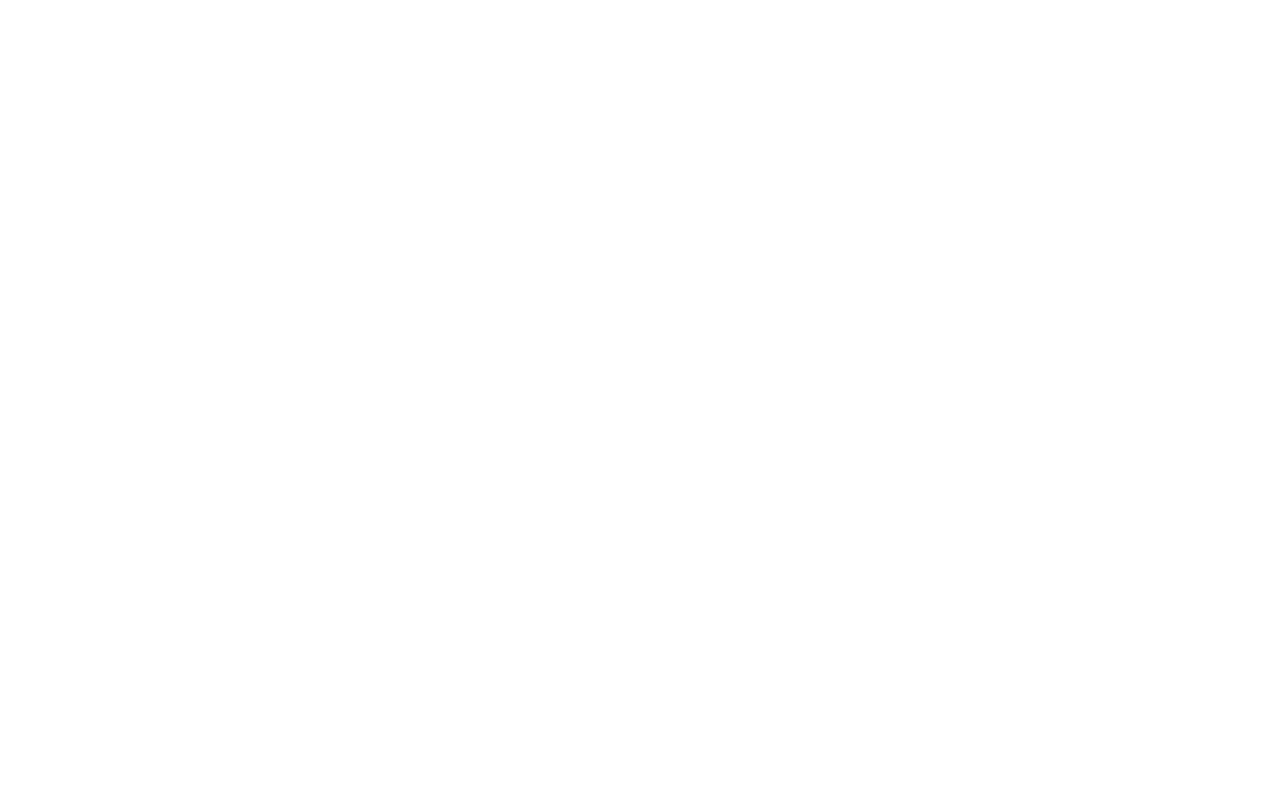
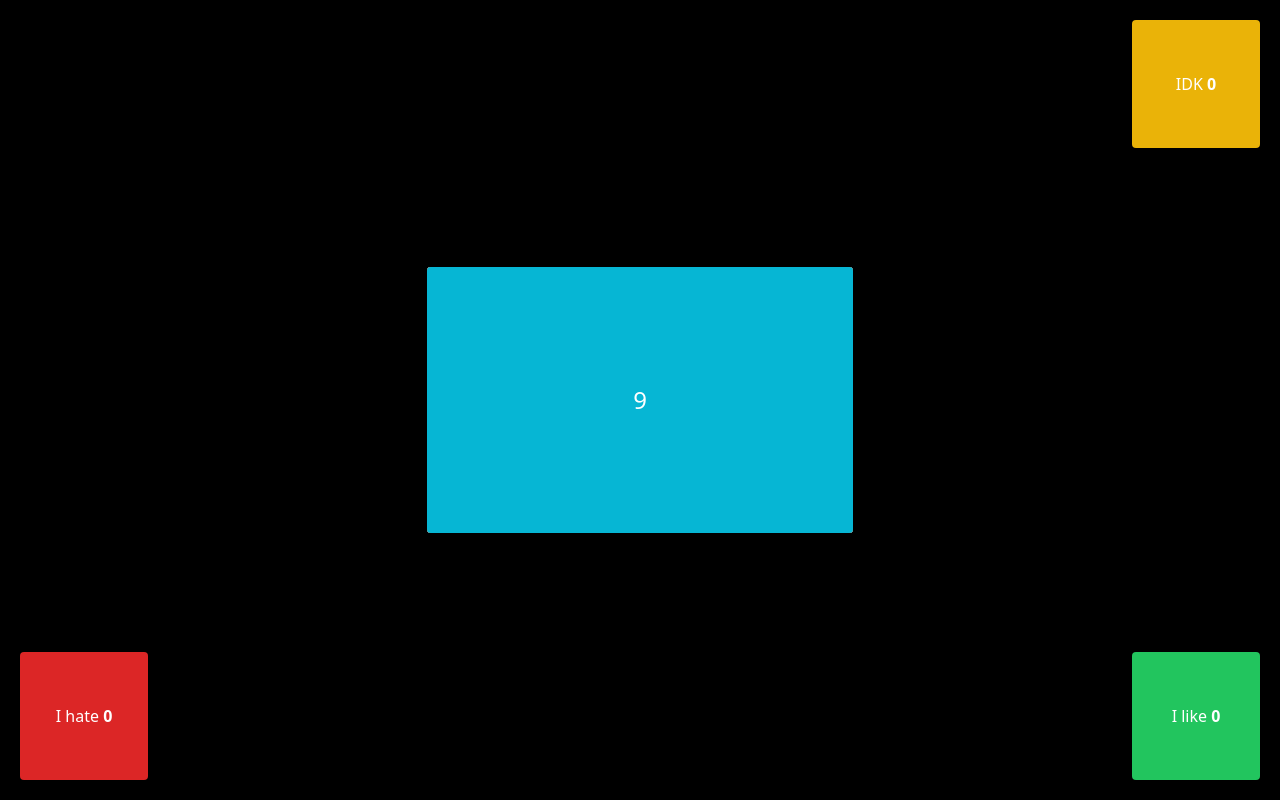
Before and after one commit to KozyaSkyworker/mediasoft-react-guide, a React app: page / in a window 1280 px wide. Built offline with nearby package versions, Linux system fonts and the light colour scheme.

Commit message:
create draggable cards

```diff
--- a/src/App.tsx
+++ b/src/App.tsx
@@ -1,8 +1,147 @@
 import axios from 'axios';
-import React, { useEffect, useState } from 'react';
+import React, { DragEventHandler, useEffect, useState } from 'react';
+
+type Card = {
+  id: number;
+  bg: string;
+};
 
 const App = () => {
-  return <div></div>;
+  // карточки для перетаскивания
+  const [cards, setCards] = useState<Card[]>([
+    {
+      id: 1,
+      bg: 'bg-rose-500',
+    },
+    {
+      id: 2,
+      bg: 'bg-pink-500',
+    },
+    {
+      id: 3,
+      bg: 'bg-fuchsia-500',
+    },
+    {
+      id: 4,
+      bg: 'bg-purple-500',
+    },
+    {
+      id: 5,
+      bg: 'bg-indigo-500',
+    },
+    {
+      id: 6,
+      bg: 'bg-sky-500',
+    },
+    {
+      id: 7,
+      bg: 'bg-green-500',
+    },
+    {
+      id: 8,
+      bg: 'bg-orange-500',
+    },
+    {
+      id: 9,
+      bg: 'bg-cyan-500',
+    },
+  ]);
+
+  // счёт карточек по категориям
+  const [myCounts, setMyCounts] = useState({
+    hate: 0,
+    like: 0,
+    idk: 0,
+  });
+
+  // текущая выбранная карточка для перетаскивания
+  const [curCard, setCurCard] = useState<Card | null>(null);
+
+  const handlerDragStart = (event: React.DragEvent<HTMLDivElement>, card: Card) => {
+    setCurCard(card);
+  };
+
+  return (
+    <div>
+      <div className="wrapper bg-black w-screen h-screen flex items-center justify-center relative">
+        <div className="cards w-1/3 h-1/3 bg-gray-900 rounded relative">
+          {cards.map((card) => (
+            <div
+              className={`card absolute top-0 left-0 bottom-0 right-0 ${card.bg} text-white font-medium text-2xl rounded flex items-center justify-center`}
+              key={card.id}
+              onDragStart={(e) => {
+                handlerDragStart(e, card);
+              }}
+              onDragOver={(e) => e.preventDefault()}
+              onDragEnd={(e) => {
+                console.log('drag end card');
+              }}
+              draggable={true}>
+              {card.id}
+            </div>
+          ))}
+        </div>
+
+        <div
+          className="target absolute bottom-5 left-5 rounded bg-red-600 flex items-center justify-center w-32 h-32 "
+          onDragOver={(e) => {
+            e.preventDefault();
+          }}
+          onDragEnd={(e) => {
+            console.log('drag end');
+          }}
+          onDrop={(e) => {
+            e.preventDefault();
+            let newCount = myCounts.hate + 1;
+            setMyCounts({ ...myCounts, hate: newCount });
+            setCards(cards.filter((el) => el.id != curCard.id));
+            console.log('drop');
+          }}>
+          <p className="text-white font-medium">
+            I hate <span className="font-bold">{myCounts.hate}</span>
+          </p>
+        </div>
+        <div
+          className="target absolute bottom-5 right-5 rounded bg-green-500 flex items-center justify-center w-32 h-32 "
+          onDragOver={(e) => {
+            e.preventDefault();
+          }}
+          onDragEnd={(e) => {
+            console.log('drag end');
+          }}
+          onDrop={(e) => {
+            e.preventDefault();
+            let newCount = myCounts.like + 1;
+            setMyCounts({ ...myCounts, like: newCount });
+            setCards(cards.filter((el) => el.id != curCard.id));
+            console.log('drop');
+          }}>
+          <p className="text-white font-medium">
+            I like <span className="font-bold">{myCounts.like}</span>
+          </p>
+        </div>
+        <div
+          className="target absolute top-5 right-5 rounded bg-yellow-500 flex items-center justify-center w-32 h-32 "
+          onDragOver={(e) => {
+            e.preventDefault();
+          }}
+          onDragEnd={(e) => {
+            console.log('drag end');
+          }}
+          onDrop={(e) => {
+            e.preventDefault();
+            let newCount = myCounts.idk + 1;
+            setMyCounts({ ...myCounts, idk: newCount });
+            setCards(cards.filter((el) => el.id != curCard.id));
+            console.log('drop');
+          }}>
+          <p className="text-white font-medium">
+            IDK <span className="font-bold">{myCounts.idk}</span>
+          </p>
+        </div>
+      </div>
+    </div>
+  );
 };
 
 export default App;
```
